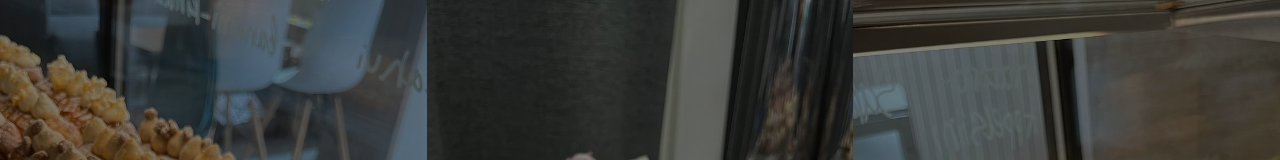
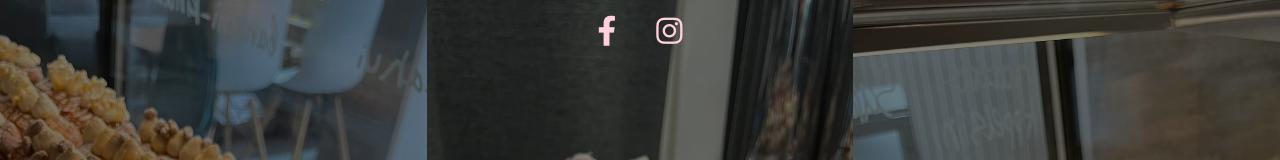
Before and after one commit to Jason-Goon/base_base, a website: page src/index.html in a window 1280 px wide. Shown: the top 160 px of the page. Drawn offline with nearby package versions, Linux system fonts and the light colour scheme; files that its build step writes are made by us from their sources; files whose address does not match are found by name.

```diff
--- a/src/index.html
+++ b/src/index.html
@@ -41,6 +41,20 @@
 </head>
 
 <body class="bg-background text-black font-sans">
+
+    <!-- Transparent Header with Centered Social Media Links -->
+    <header class="fixed top-0 left-0 w-full z-20">
+      <nav class="container mx-auto px-4 py-4 flex justify-center items-center">
+        <div class="flex space-x-10 text-accent">
+          <a href="https://www.facebook.com/mamascakeskondi/" class="hover:text-highlight">
+            <i class="fab fa-facebook-f text-2xl"></i>
+          </a>
+          <a href="https://www.instagram.com/mamascakes_eclairpaikka/" class="hover:text-highlight">
+            <i class="fab fa-instagram text-2xl"></i>
+          </a>
+        </div>
+      </nav>
+    </header>
 
   <!-- Masthead Section with Gallery Background -->
   <section class="relative w-full h-screen overflow-hidden">
```
Also changed, not shown: dist/index.html, dist/style.css.
